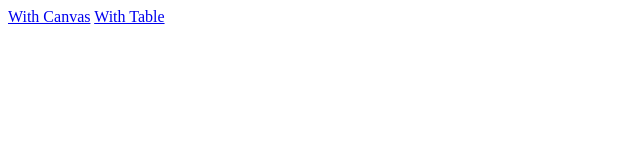
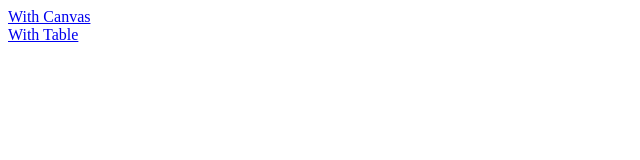
Before and after one commit to joao-correa/doom-fire, a website: page index.html in a window 1280 px wide. Shown: the whole page, without its empty margins (0-640 px from the left). Drawn offline with Linux system fonts and the light colour scheme.

Commit message:
ajuste index.js

```diff
--- a/index.html
+++ b/index.html
@@ -7,7 +7,7 @@
   <title>Doom fire </title>
 </head>
 <body>
-  <a href="/canvas/index.html">With Canvas</a>
+  <a href="/canvas/index.html">With Canvas</a> <br>
   <a href="/table/index.html">With Table</a>
 </body>
 </html>
```
